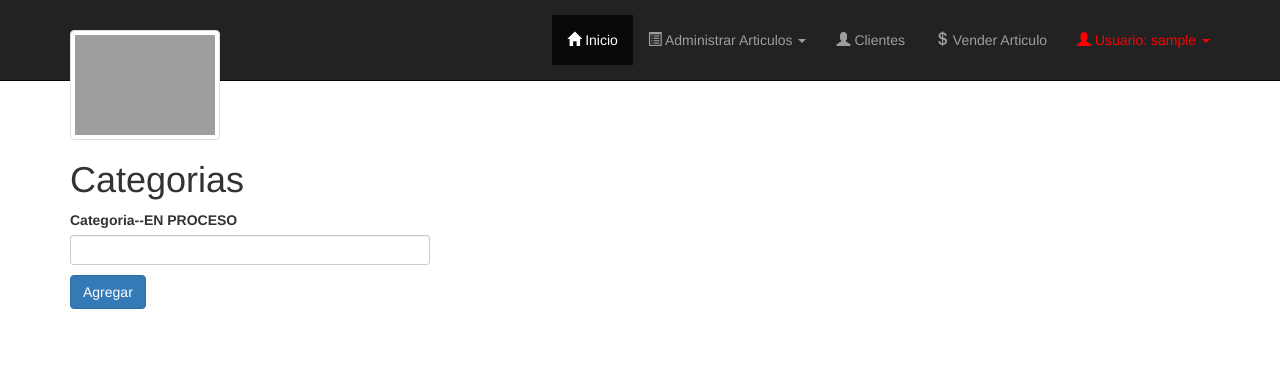
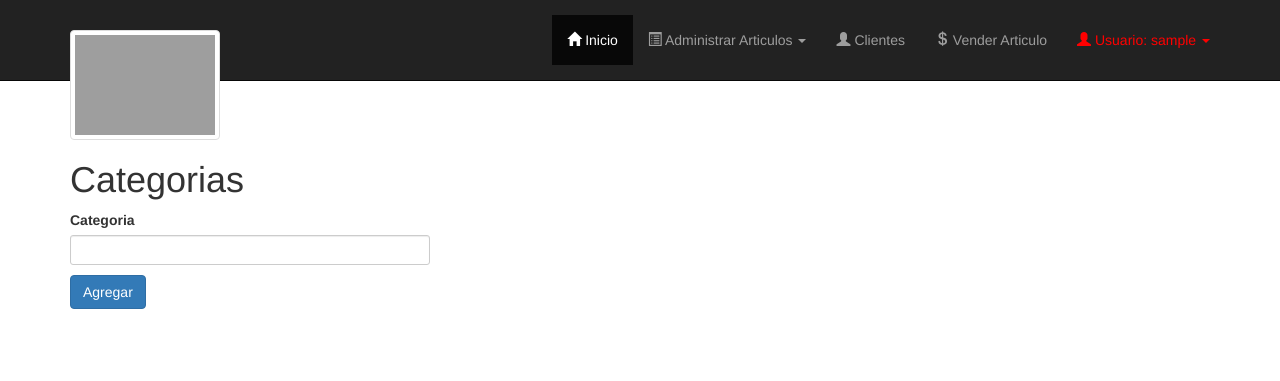
Before and after one commit to luismi999/ProyectoLylasPetShop, a PHP site: page /pruebas/vistas/categorias.php in a window 1280 px wide. Shown: the top 381 px of the page. Run offline with PHP 8.4, Linux system fonts and the light colour scheme; the visitor is signed in with stand-in values (Sample User, id 1); grey boxes are pictures that could not be loaded.

Commit message:
Update categorias.php

```diff
--- a/vistas/categorias.php
+++ b/vistas/categorias.php
@@ -18,7 +18,7 @@ if(isset($_SESSION['usuario'])){
 			<div class="row">
 				<div class="col-sm-4">
 					<form id="frmCategorias">
-						<label>Categoria--EN PROCESO</label>
+						<label>Categoria</label>
 						<input type="text" class="form-control input-sm" name="categoria" id="categoria">
 						<p></p>
 						<span class="btn btn-primary" id="btnAgregaCategoria">Agregar</span>
```
